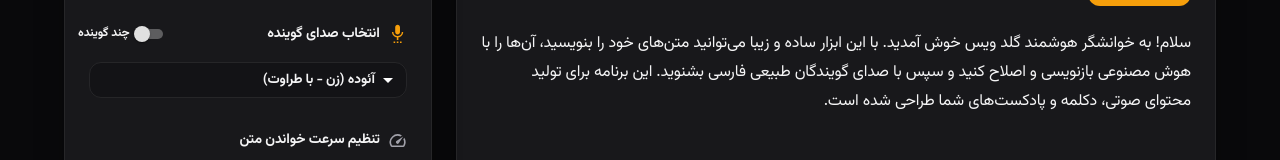
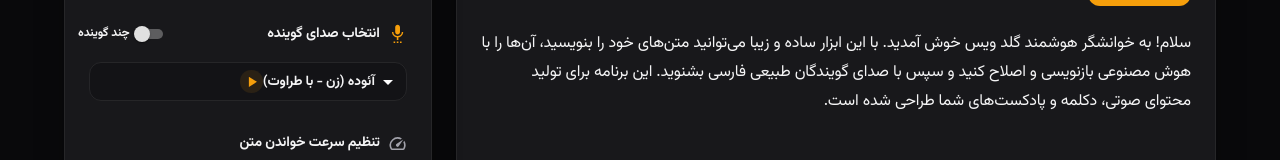
Before and after one commit to tesleum/Podcast, a React (Vite) app: page / in a window 1280 px wide. Shown: the part 342-502 px from the top of the page. Built offline with nearby package versions, Linux system fonts and the light colour scheme.

Commit message:
feat: add voice preview functionality
Implement voice previewing for the text-to-speech engine to allow users to audition voices before selection. Includes state management for playback control and integration with the TTS API.

```diff
--- a/src/App.tsx
+++ b/src/App.tsx
@@ -388,6 +388,7 @@ export default function App() {
   const [rewriteTone, setRewriteTone] = useState<'informal' | 'formal' | 'promotional' | 'friendly'>('informal');
   const [playbackSpeed, setPlaybackSpeed] = useState<number>(1.0);
   const [copied, setCopied] = useState(false);
+  const [previewingVoiceId, setPreviewingVoiceId] = useState<string | null>(null);
 
   const [historyOpen, setHistoryOpen] = useState(false);
   const [historyItems, setHistoryItems] = useState<HistoryItem[]>([]);
@@ -533,7 +534,94 @@ export default function App() {
     setTimeout(() => setCopied(false), 2000);
   };
 
+  const previewSourceRef = useRef<AudioBufferSourceNode | null>(null);
+
+  const stopVoicePreview = () => {
+    if (previewSourceRef.current) {
+      try {
+        previewSourceRef.current.stop();
+        previewSourceRef.current.disconnect();
+      } catch (e) {
+        // Already stopped
+      }
+      previewSourceRef.current = null;
+    }
+    setPreviewingVoiceId(null);
+  };
+
+  const playVoicePreview = async (voiceId: string, event: React.MouseEvent) => {
+    event.stopPropagation();
+    event.preventDefault();
+
+    if (previewingVoiceId === voiceId) {
+      stopVoicePreview();
+      return;
+    }
+
+    stopVoicePreview();
+    stopAudio(); // Stop main audio if playing
+
+    setPreviewingVoiceId(voiceId);
+
+    try {
+      const response = await fetch('/api/tts', {
+        method: 'POST',
+        headers: { 'Content-Type': 'application/json' },
+        body: JSON.stringify({
+          text: 'سلام! این صدای آزمایشی برای من است.',
+          voice: voiceId,
+          isMultiSpeaker: false
+        })
+      });
+
+      if (!response.ok) {
+        throw new Error('Failed to fetch preview');
+      }
+
+      const data = await response.json();
+      if (!data.audio) {
+        throw new Error('No audio in preview response');
+      }
+
+      if (!audioContextRef.current) {
+        audioContextRef.current = new (window.AudioContext || (window as any).webkitAudioContext)({ sampleRate: 24000 });
+      }
+      if (audioContextRef.current.state === 'suspended') {
+        await audioContextRef.current.resume();
+      }
+
+      const binaryString = atob(data.audio);
+      const bytes = new Uint8Array(binaryString.length);
+      for (let i = 0; i < binaryString.length; i++) {
+        bytes[i] = binaryString.charCodeAt(i);
+      }
+
+      const int16Array = new Int16Array(bytes.buffer);
+      const audioBuffer = audioContextRef.current.createBuffer(1, int16Array.length, 24000);
+      const channelData = audioBuffer.getChannelData(0);
+      for (let i = 0; i < int16Array.length; i++) {
+        channelData[i] = int16Array[i] / 32768.0;
+      }
+
+      const sourceNode = audioContextRef.current.createBufferSource();
+      sourceNode.buffer = audioBuffer;
+      sourceNode.connect(audioContextRef.current.destination);
+
+      sourceNode.onended = () => {
+        setPreviewingVoiceId(null);
+        previewSourceRef.current = null;
+      };
+
+      previewSourceRef.current = sourceNode;
+      sourceNode.start(0);
+    } catch (err) {
+      console.error('Error playing preview:', err);
+      setPreviewingVoiceId(null);
+    }
+  };
+
   const stopAudio = () => {
+    stopVoicePreview();
     if (animationFrameRef.current) {
       cancelAnimationFrame(animationFrameRef.current);
       animationFrameRef.current = null;
@@ -1489,7 +1577,34 @@ export default function App() {
                                 sx={{ fontSize: '0.8rem', fontWeight: 600, borderRadius: '8px' }}
                               >
                                 {voices.map(v => (
-                                  <MenuItem key={v.id} value={v.id} sx={{ fontSize: '0.8rem' }}>{v.name}</MenuItem>
+                                  <MenuItem
+                                    key={v.id}
+                                    value={v.id}
+                                    sx={{
+                                      fontSize: '0.8rem',
+                                      display: 'flex',
+                                      justifyContent: 'space-between',
+                                      alignItems: 'center',
+                                      width: '100%',
+                                      gap: 1
+                                    }}
+                                  >
+                                    <span>{v.name}</span>
+                                    <IconButton
+                                      size="small"
+                                      onClick={(e) => playVoicePreview(v.id, e)}
+                                      sx={{
+                                        p: 0.2,
+                                        color: previewingVoiceId === v.id ? 'error.main' : 'primary.main',
+                                        backgroundColor: previewingVoiceId === v.id ? 'rgba(239, 68, 68, 0.1)' : 'rgba(245, 158, 11, 0.1)',
+                                        '&:hover': {
+                                          backgroundColor: previewingVoiceId === v.id ? 'rgba(239, 68, 68, 0.2)' : 'rgba(245, 158, 11, 0.2)',
+                                        }
+                                      }}
+                                    >
+                                      {previewingVoiceId === v.id ? <StopIcon sx={{ fontSize: '1rem' }} /> : <PlayArrowIcon sx={{ fontSize: '1rem' }} />}
+                                    </IconButton>
+                                  </MenuItem>
                                 ))}
                               </Select>
                             </FormControl>
@@ -1526,8 +1641,35 @@ export default function App() {
                           }}
                         >
                           {voices.map(v => (
-                            <MenuItem key={v.id} value={v.id} sx={{ fontSize: '0.85rem', fontWeight: 600, py: 1 }}>
-                              {v.name}
+                            <MenuItem
+                              key={v.id}
+                              value={v.id}
+                              sx={{
+                                fontSize: '0.85rem',
+                                fontWeight: 600,
+                                py: 0.5,
+                                display: 'flex',
+                                justifyContent: 'space-between',
+                                alignItems: 'center',
+                                width: '100%',
+                                gap: 1
+                              }}
+                            >
+                              <span>{v.name}</span>
+                              <IconButton
+                                size="small"
+                                onClick={(e) => playVoicePreview(v.id, e)}
+                                sx={{
+                                  p: 0.3,
+                                  color: previewingVoiceId === v.id ? 'error.main' : 'primary.main',
+                                  backgroundColor: previewingVoiceId === v.id ? 'rgba(239, 68, 68, 0.1)' : 'rgba(245, 158, 11, 0.1)',
+                                  '&:hover': {
+                                    backgroundColor: previewingVoiceId === v.id ? 'rgba(239, 68, 68, 0.2)' : 'rgba(245, 158, 11, 0.2)',
+                                  }
+                                }}
+                              >
+                                {previewingVoiceId === v.id ? <StopIcon sx={{ fontSize: '1.1rem' }} /> : <PlayArrowIcon sx={{ fontSize: '1.1rem' }} />}
+                              </IconButton>
                             </MenuItem>
                           ))}
                         </Select>
```
